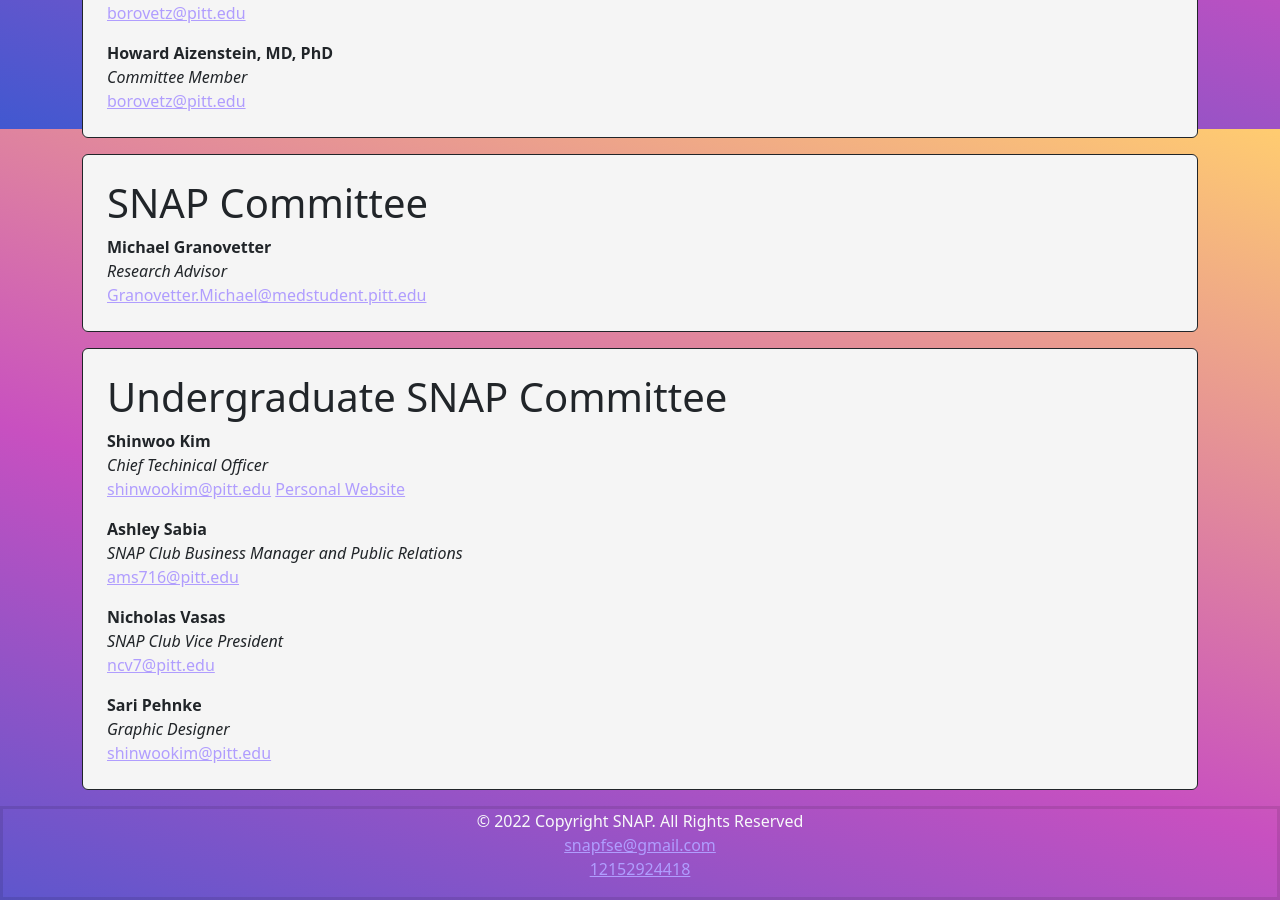
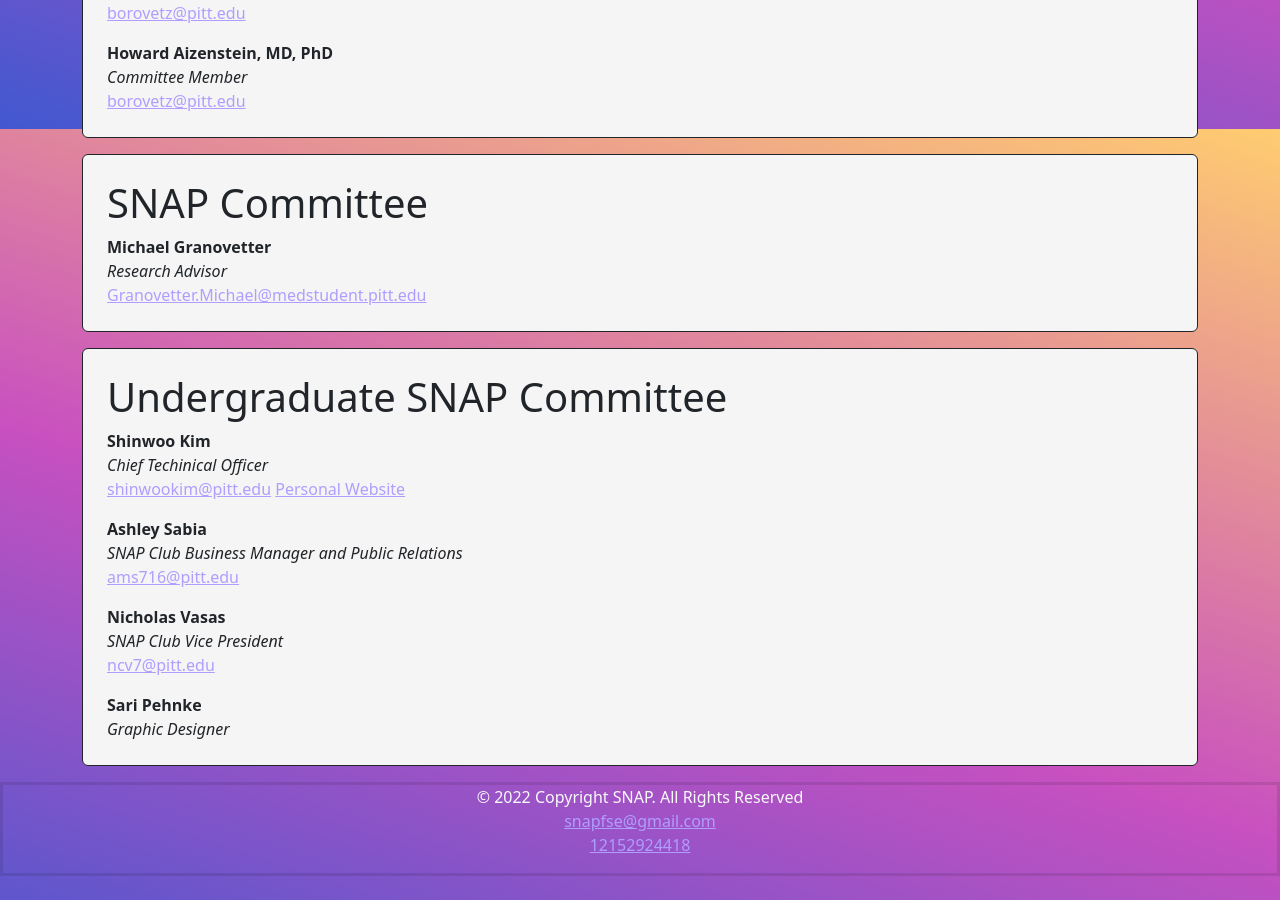
Before and after one commit to SNAPFSE/SNAPFSE.github.io, a Jekyll site: the page built from _pages/about.html, in a window 1280 px wide and 900 px high, scrolled down 771 px. Built offline with Jekyll 4.4.1, drawn with Linux system fonts in a browser that asks for light colours; some web fonts are replaced.

Commit message:
Update about.html

```diff
--- a/_pages/about.html
+++ b/_pages/about.html
@@ -93,6 +93,5 @@
   <div>
     <p class="m-0"><strong>Sari Pehnke</strong></p>
     <p class="m-0"><em>Graphic Designer</em></p>
-    <a class="m-0" href="mailto:shinwookim@pitt.edu">shinwookim@pitt.edu</a>
   </div>
 </div>
```
